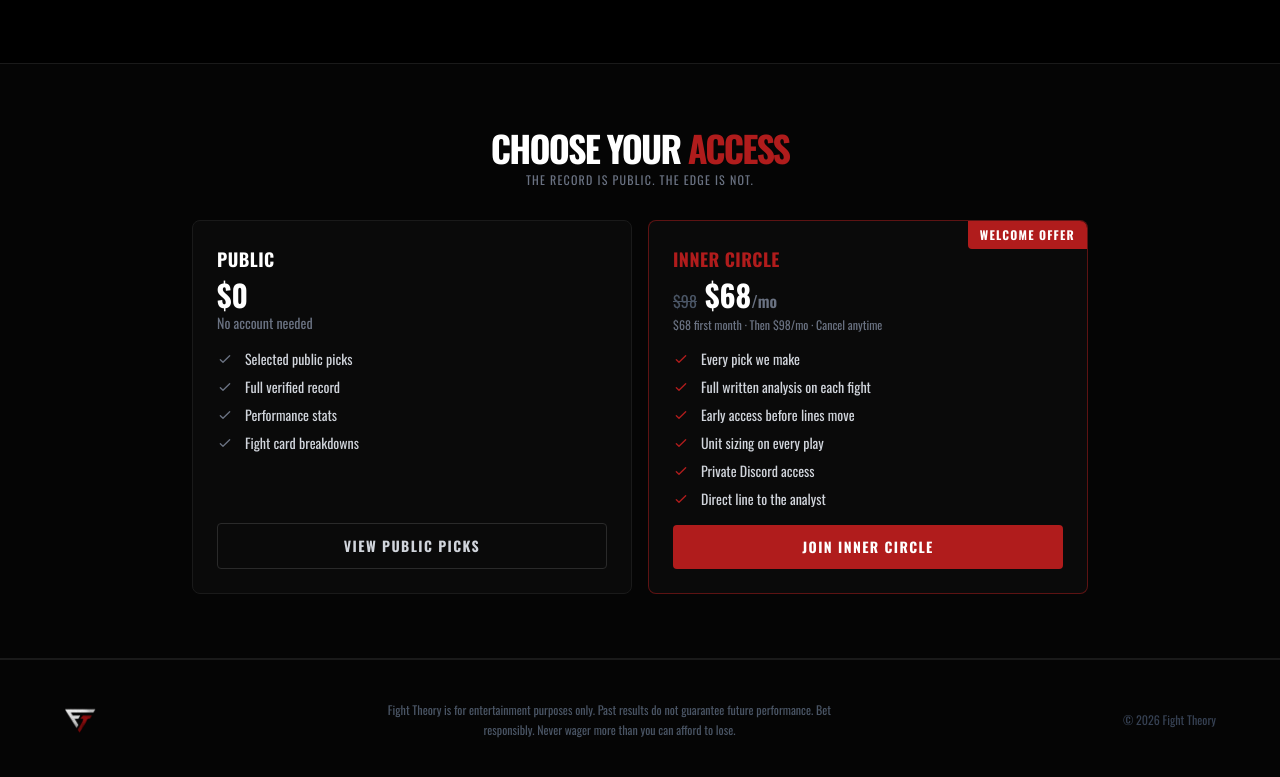
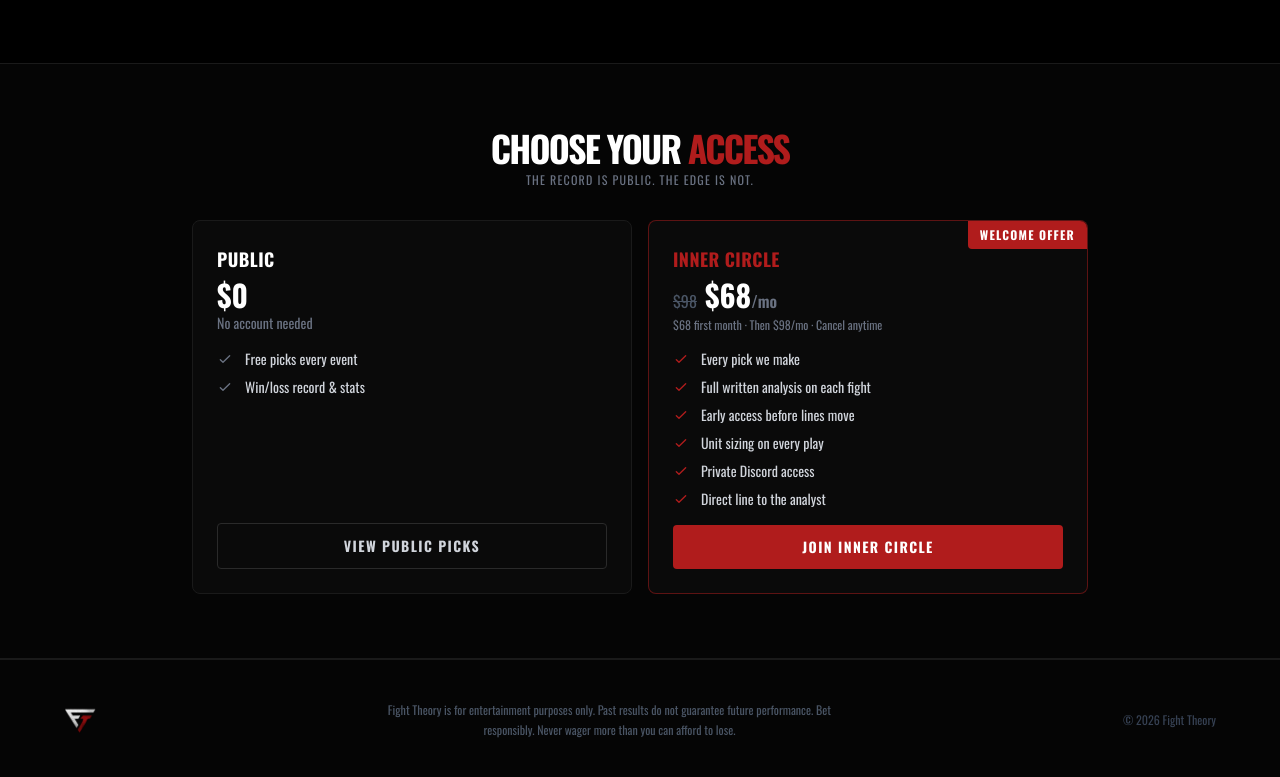
Before and after one commit to novaterradigital-ai/fighttheory, a Next.js app: page / in a window 1280 px wide. Shown: the part 1089-1866 px from the top of the page. Built offline with nearby package versions, Linux system fonts and the light colour scheme; no server answers.

Commit message:
Clean up public tier features to match what actually exists

```diff
--- a/src/app/page.tsx
+++ b/src/app/page.tsx
@@ -121,10 +121,8 @@
               </div>
               <ul className="flex flex-col gap-2">
                 {[
-                  'Selected public picks',
-                  'Full verified record',
-                  'Performance stats',
-                  'Fight card breakdowns',
+                  'Free picks every event',
+                  'Win/loss record & stats',
                 ].map((f) => (
                   <li key={f} className="flex items-center gap-3 text-sm text-gray-300">
                     <svg className="w-4 h-4 text-gray-500 flex-shrink-0" fill="none" stroke="currentColor" viewBox="0 0 24 24">
```
